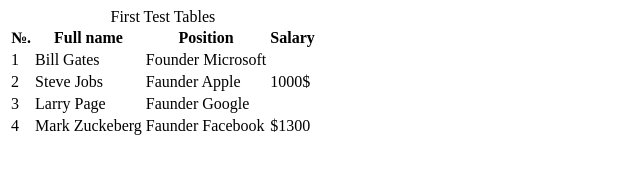
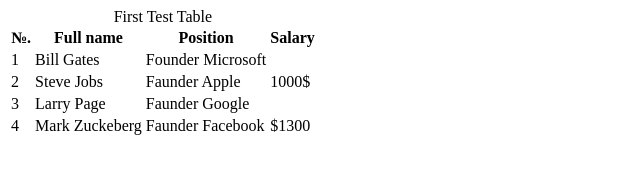
Before and after one commit to EstEtyX/Test, a plain HTML site: page index.html in a window 1280 px wide. Shown: the full height of the page, 0-640 px from the left. Drawn offline with Linux system fonts and the light colour scheme.

Commit message:
corection

```diff
--- a/index.html
+++ b/index.html
@@ -10,7 +10,7 @@
     <main>
       <table>
         <caption>
-          First Test Tables
+          First Test Table
         </caption>
         <thead>
           <tr>
```
